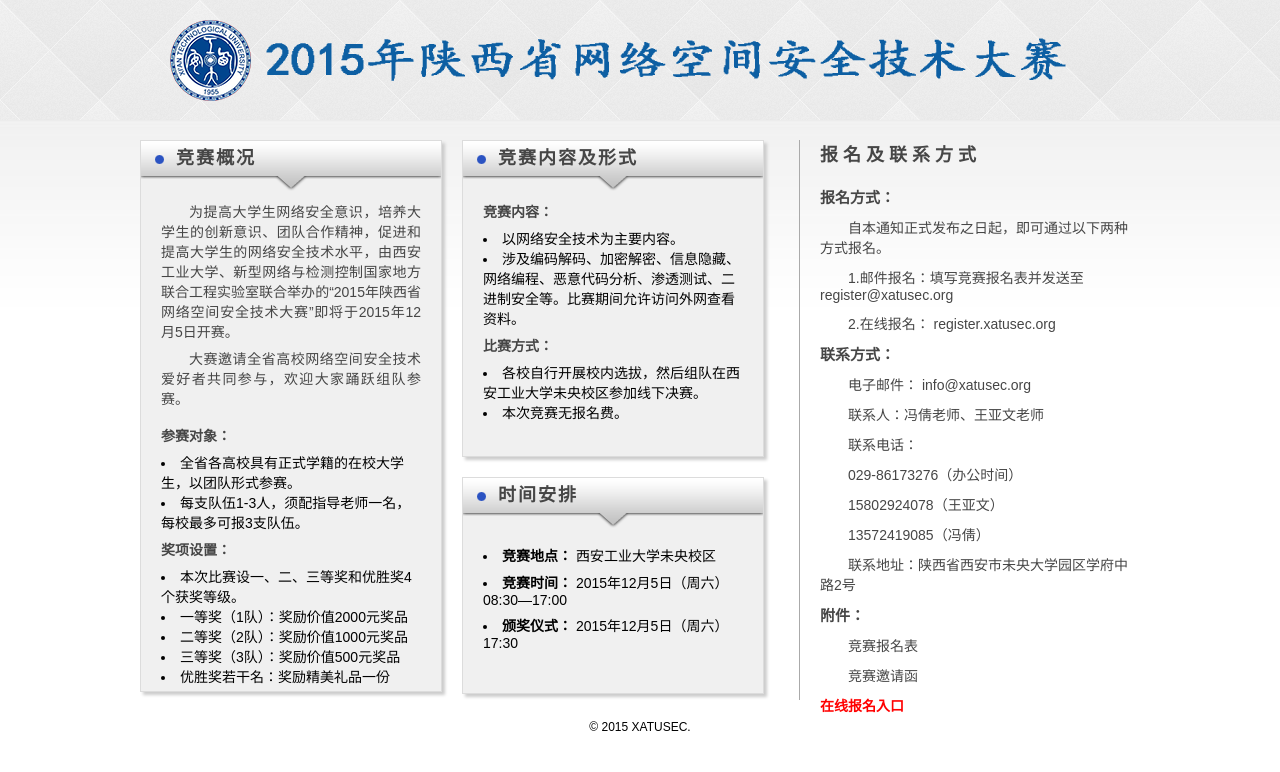
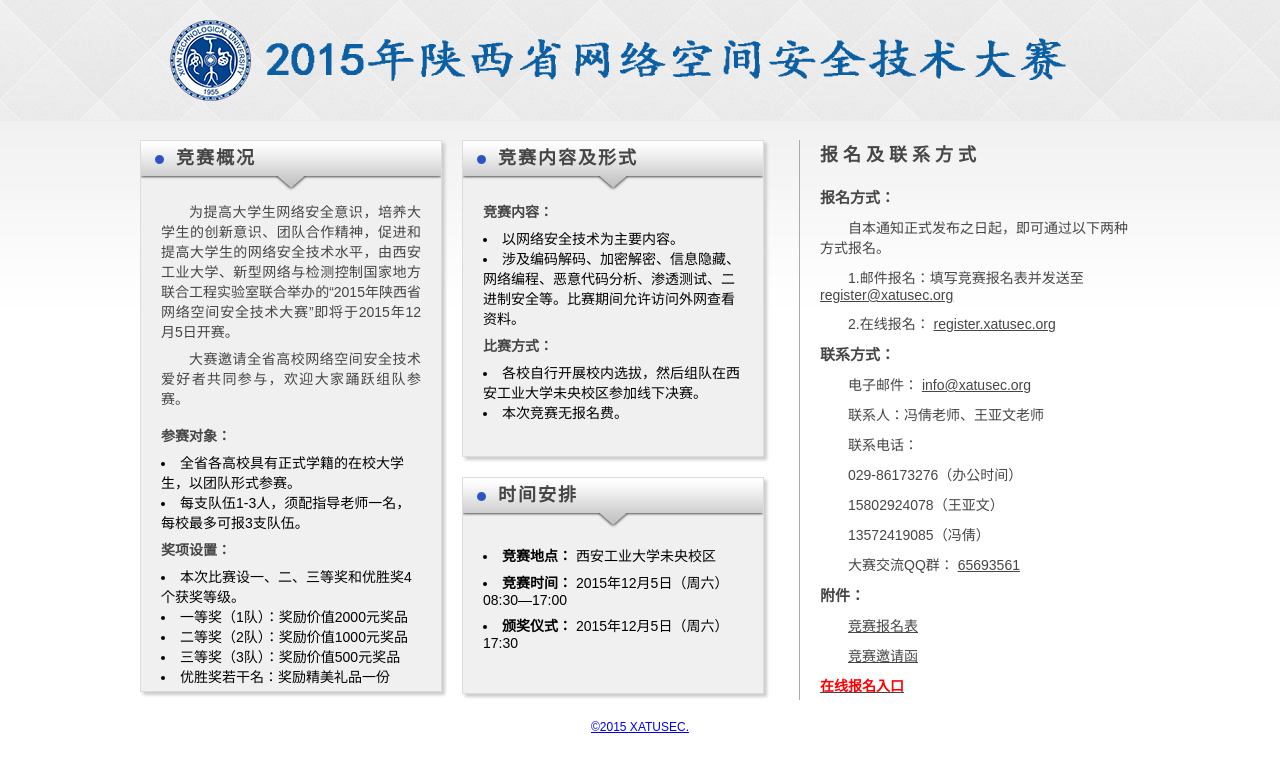
Before and after one commit to xatusec/xatusec.github.io, a Jekyll site: the page index.htm, which Jekyll copies as it is, in a window 1280 px wide. Shown: the top 772 px of the page. Built offline with Jekyll 4.4.1, drawn with Linux system fonts in a browser that asks for light colours; comment, search, counter and statistics services are not loaded.

Commit message:
update cname

```diff
--- a/index.htm
+++ b/index.htm
@@ -1,12 +1,5 @@
 <!DOCTYPE html PUBLIC"-//W3C//DTD XHTML 1.0 Strict//EN""http://www.w3.org/TR/xhtml1/DTD/xhtml1-strict.dtd">
 <html xmlns="http://www.w3.org/1999/xhtml">
-<!--
-__  __    _  _____ _   _ ____  _____ ____
-\ \/ /   / \|_   _| | | / ___|| ____/ ___|
- \  /   / _ \ | | | | | \___ \|  _|| |
- /  \  / ___ \| | | |_| |___) | |__| |___
-/_/\_\/_/   \_\_|  \___/|____/|_____\____|
--->
 
     <head>
         <meta http-equiv="Content-type" content="text/html;charset=UTF-8" />
@@ -218,7 +211,11 @@
                         13572419085（冯倩）
                     </p>
                     <p class="indent_2">
-                        联系地址：陕西省西安市未央大学园区学府中路2号
+                        大赛交流QQ群：
+                        <a target="_blank" href="http://shang.qq.com/wpa/qunwpa?idkey=e2ef5697377b718891926ce07f6d489350b9dc2e01d714593bf219e6cf63cde0">
+                            65693561
+                        </a>
+                    </p>
                     <p class="content_index_right_subtitle">
                         附件：
                     </p>
@@ -226,15 +223,17 @@
                         <a href="/static/upload/竞赛报名表.doc">
                             竞赛报名表
                         </a>
-                        </p>                        <p class="indent_2">
+                    </p>
+                    <p class="indent_2">
                         <a href="/static/upload/竞赛邀请函.pdf">
                             竞赛邀请函
                         </a>
                     </p>
                     <p class="content_index_right_subtitle">
-                            <!-- <a href="http://register.xatusec.org/" target="_blank"> -->
                         <a href="http://register.xatusec.org/" target="_blank">
-                                    <font color="red">在线报名入口</font>
+                            <font color="red">
+                                在线报名入口
+                            </font>
                         </a>
                     </p>
                 </div>
--- a/static/css/common.css
+++ b/static/css/common.css
@@ -14,10 +14,10 @@
 	padding:0;
 	margin:0;
 }
-a {
+/*a {
 	color:#000000;
 	text-decoration:none;
-}
+}*/
 ul {
 	list-style:none;
 	overflow:auto;
```
Also changed, not shown: other parts of index.htm (+11 -5 lines). Lines whose indentation alone changed are shown as unchanged.
